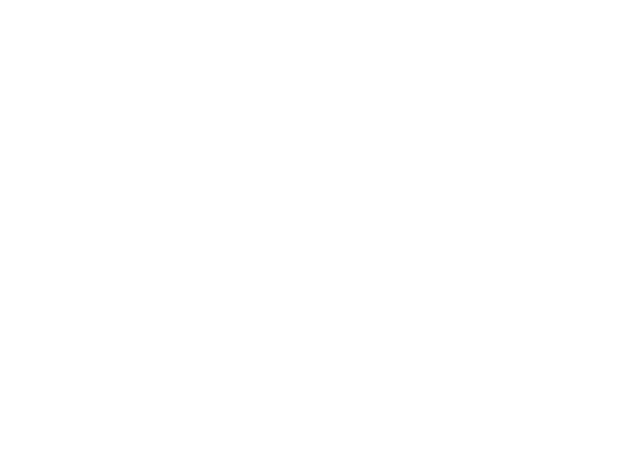
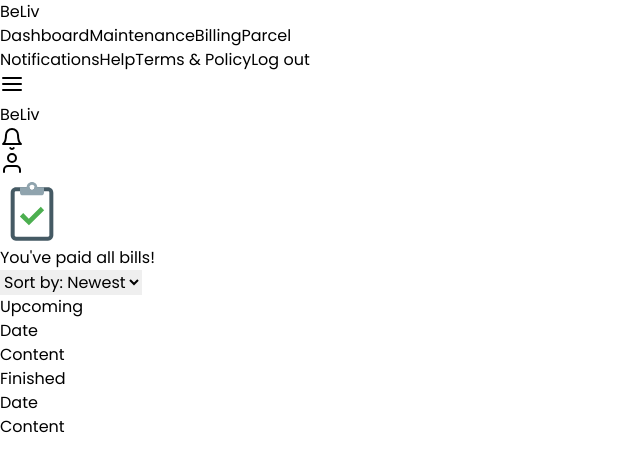
Before and after one commit to f-midterm/project-ffinal, a React (Vite) app in the folder frontend/: page /user/1/billing in a window 1280 px wide. Before the commit this address had no page. Shown: the top 472 px of the page, without its empty margins (0-640 px from the left). Built offline with nearby package versions, Linux system fonts and the light colour scheme; no server answers; sample sign-in values are in the browser's storage.

Commit message:
Add BillingPage

```diff
--- a/frontend/src/App.jsx
+++ b/frontend/src/App.jsx
@@ -25,6 +25,7 @@
 import PaymentsHistoryPage from "./pages/admin/unit/payment_history/page";
 import UserNotificationsPage from "./pages/user/notifications/page";
 import AdminNotificationsPage from "./pages/admin/notifications/page";
+import BillingPage from "./pages/user/billing/page";
 
 
 function App() {
@@ -88,6 +89,7 @@
           }>
             <Route index element={<ProfilePage />} />
             <Route path="notifications" element={<UserNotificationsPage />} />
+            <Route path="billing" element={<BillingPage />} />
           </Route>
 
           {/* Public Routes */}
--- /dev/null
+++ b/frontend/src/pages/user/billing/page.jsx
@@ -0,0 +1,58 @@
+import React, { useState, useEffect } from 'react'
+import { useParams, useNavigate } from 'react-router-dom';
+import { FcInspection } from "react-icons/fc";
+
+function BillingPage() {
+
+    return (
+        <div>
+
+            {/* Empty State */}
+            <div className='flex flex-col items-center justify-center min-h-[500px]'>
+                <div className='bg-gray-200 rounded-full p-10 mb-6'>
+                    <FcInspection size={64} />
+                </div>
+                <div className='text-3xl text-gray-600 font-medium mb-4'>
+                    You've paid all bills!
+                </div>
+            </div>
+
+            {/* Sort and Filter */}
+            <div className='flex justify-end font-medium text-gray-700 gap-4 mb-4'>
+                <select
+                    className='bg-white border rounded-lg px-4 py-2 mr-2 text-sm text-gray-700 hover:bg-gray-50 shadow-md focus:outline-none focus:ring-2 focus:ring-blue-500'
+                >
+                    <option value="newest">Sort by: Newest</option>
+                    <option value="oldest">Sort by: Oldest</option>
+                </select>
+            </div>
+
+            {/* History and Upcoming */}
+            <div className='flex flex-col'>
+                <div className='mb-4 text-xl font-medium'>
+                    Upcoming
+                </div>
+
+                <div className='border-b border-gray-400 mb-4'></div>
+
+                <div className='flex gap-6 mb-6 items-center '>
+                    <div className='bg-green-200 rounded-full p-4 text-green-600'>Date</div>
+                    <div>Content</div>
+                </div>
+
+                <div className='text-xl font-medium mb-4'>
+                    Finished
+                </div>
+
+                <div className='border-b border-gray-400 mb-4'></div>
+
+                <div className='flex gap-6 mb-6 items-center '>
+                    <div className='bg-blue-200 rounded-full p-4 text-blue-600'>Date</div>
+                    <div>Content</div>
+                </div>
+            </div>
+        </div>
+    )
+}
+
+export default BillingPage
```
Also changed, not shown: frontend/src/components/card/billing_content_card.jsx (added, +9 -0 lines).
